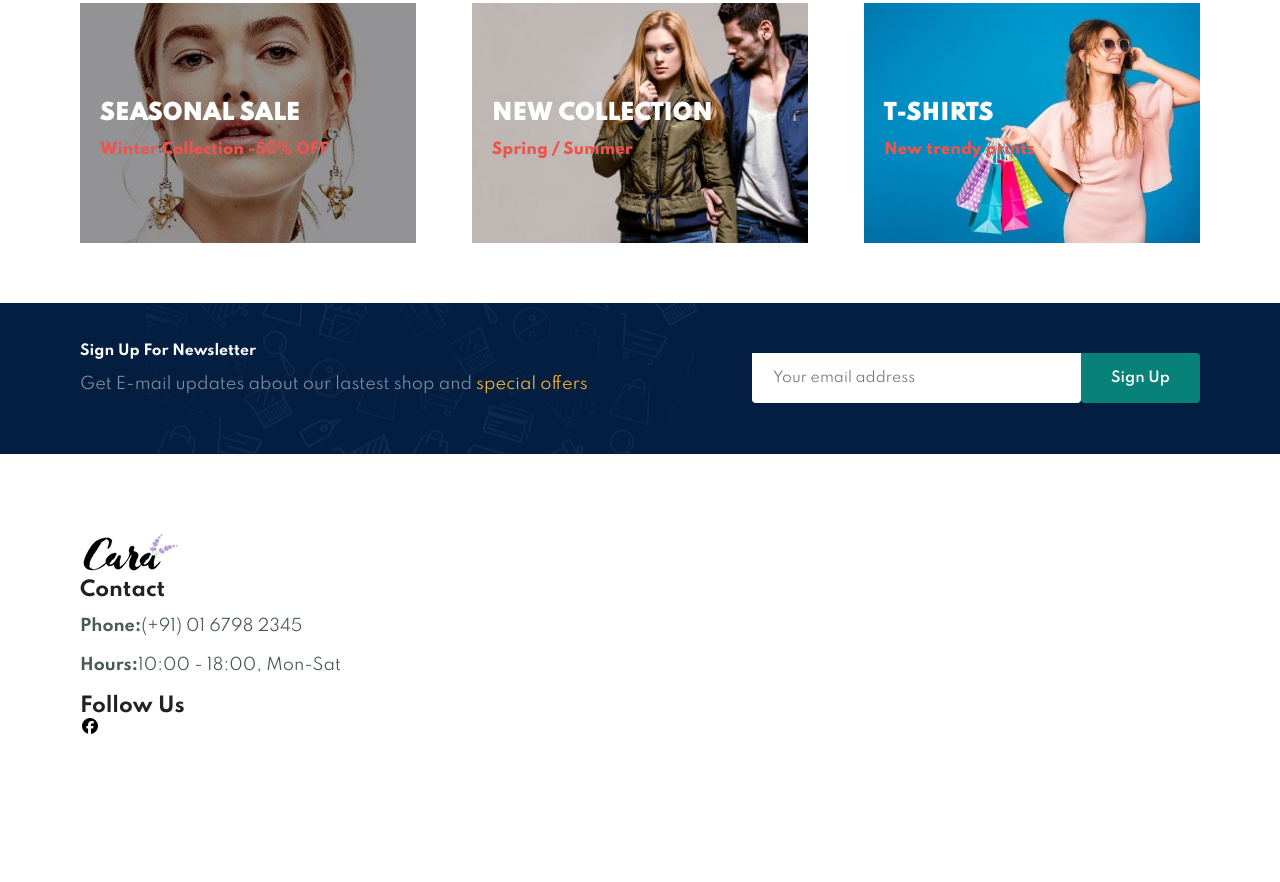
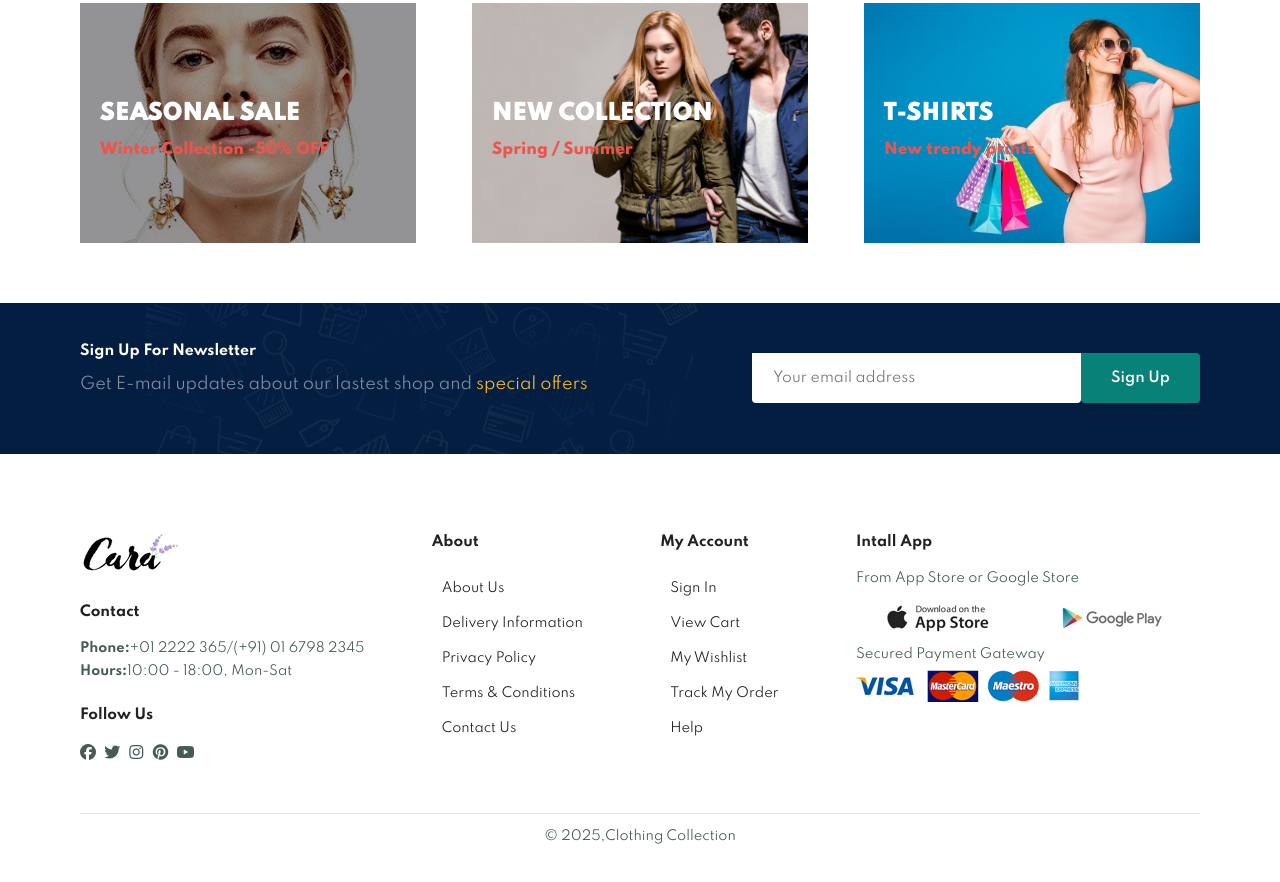
Before and after one commit to Anchal1808/Ecommerce-website, a plain HTML site: page index.html in a window 1280 px wide. Shown: the part 3947-4829 px from the top of the page. Before the commit the page ends 4724 px from the top, so only its background shows below. Drawn offline with Linux system fonts and the light colour scheme.

Commit message:
updated css

```diff
--- a/index.html
+++ b/index.html
@@ -379,18 +379,50 @@
 
     <footer class="section-p1">
         <div class="col">
-            <img src="img/logo.png" alt="">
+            <img class="logo" src="img/logo.png" alt="">
             <h4>Contact</h4>
-            <p><strong>Phone:</strong>(+91) 01 6798 2345</p>
+            <p><strong>Phone:</strong>+01 2222 365/(+91) 01 6798 2345</p>
             <p><strong>Hours:</strong>10:00 - 18:00, Mon-Sat</p>
             <div class="follow">
                 <h4>Follow Us</h4>
                 <div class="icon">
                     <i class="fa-brands fa-facebook"></i>
+                    <i class="fa-brands fa-twitter"></i>
+                    <i class="fa-brands fa-instagram"></i>
+                    <i class="fa-brands fa-pinterest"></i>
+                    <i class="fa-brands fa-youtube"></i>
                 </div>
             </div>
         </div>
-
+     <div class="col">
+        <h4>About</h4>
+        <a href="#">About Us</a>
+        <a href="#">Delivery Information</a>
+        <a href="#">Privacy Policy</a>
+        <a href="#">Terms & Conditions</a>
+        <a href="#">Contact Us</a>
+     </div>
+     <div class="col">
+        <h4>My Account</h4>
+        <a href="#">Sign In</a>
+        <a href="#">View Cart</a>
+        <a href="#">My Wishlist</a>
+        <a href="#">Track My Order</a>
+        <a href="#">Help</a>
+     </div>
+<div class="col install">
+    <h4>Intall App</h4>
+    <p>From App Store or Google Store</p>
+  <div class="row">
+    <img src="img/pay/app.jpg" alt="">
+    <img src="img/pay/play.jpg" alt="">
+  </div>
+   <p>Secured Payment Gateway</p>
+   <img src="img/pay/pay.png" alt="">
+</div>
+<div class="copyright">
+    <p>© 2025,Clothing Collection</p>
+</div>
     </footer>
     <script src="script.js"></script>
 </body>
--- a/style.css
+++ b/style.css
@@ -462,3 +462,54 @@ background-size: cover;
  border-top-left-radius: 0;
 
  }
+
+ footer{
+    display: flex;
+    flex-wrap: wrap;
+    justify-content: space-between;
+ }
+ footer .col{
+    display: flex;
+    flex-direction: column;
+    align-items: flex-start;
+    margin-bottom: 20px;
+ }
+ footer .logo{
+    margin-bottom: 30px;
+
+ }
+ footer h4{
+    font-size: 14px;
+    padding-bottom: 20px;
+ }
+ footer p{
+    font-size: 13px;
+    margin: 0 0 8px 0;
+ }
+ footer a{
+    font-size: 13px;
+    text-decoration: none;
+    color: #222;
+   margin: 10px;
+
+ }
+
+ footer .follow{
+    margin-top: 20px;
+
+ }
+ footer .follow i{
+    color: #465b52;
+    padding-right: 4px;
+    cursor: pointer;
+
+ }
+
+footer .copyright{
+    width: 100%;
+    text-align: center;
+    margin-top: 30px;
+    padding-top: 15px;
+    border-top: 1px solid #e1e1e1;
+    font-size: 13px;
+}
```
